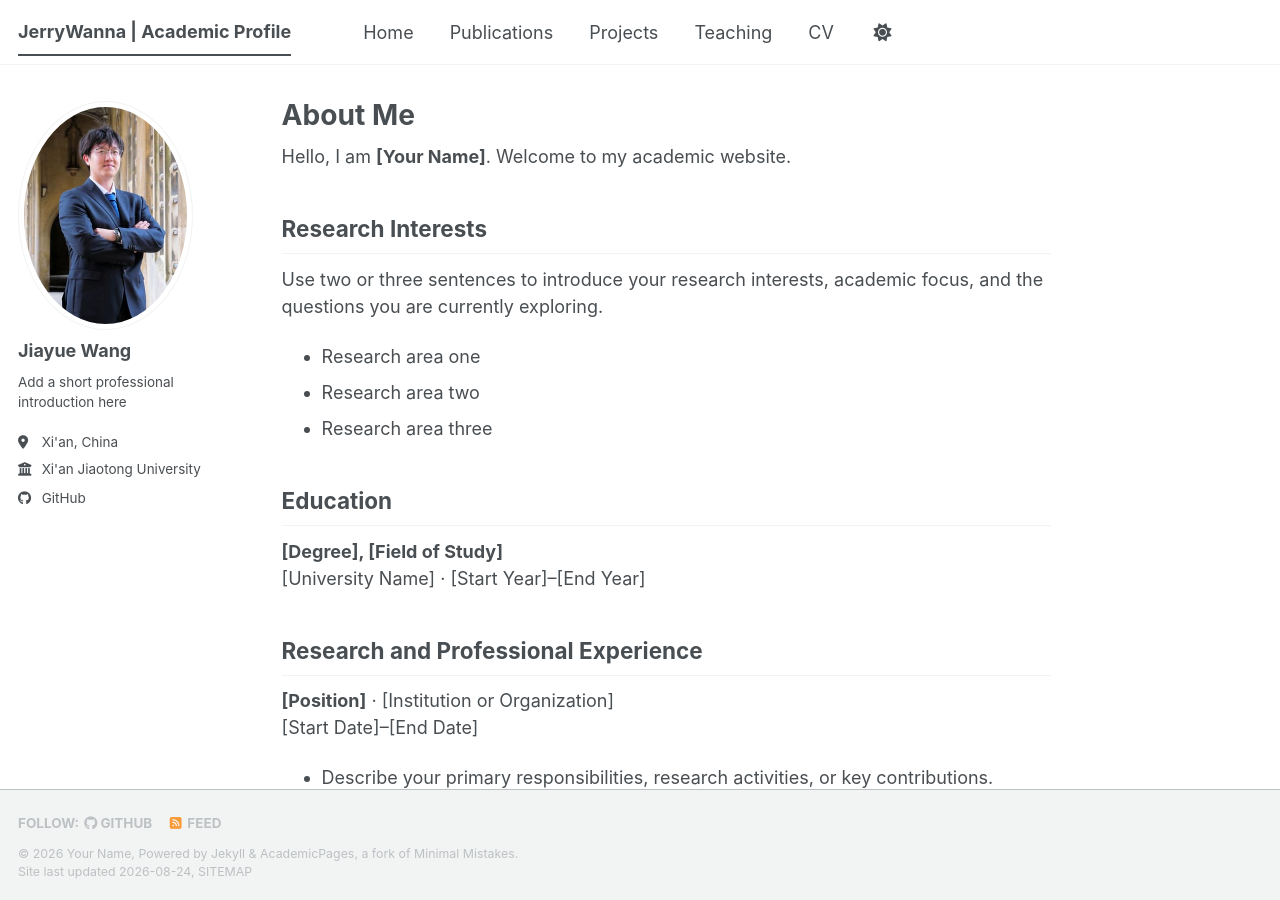
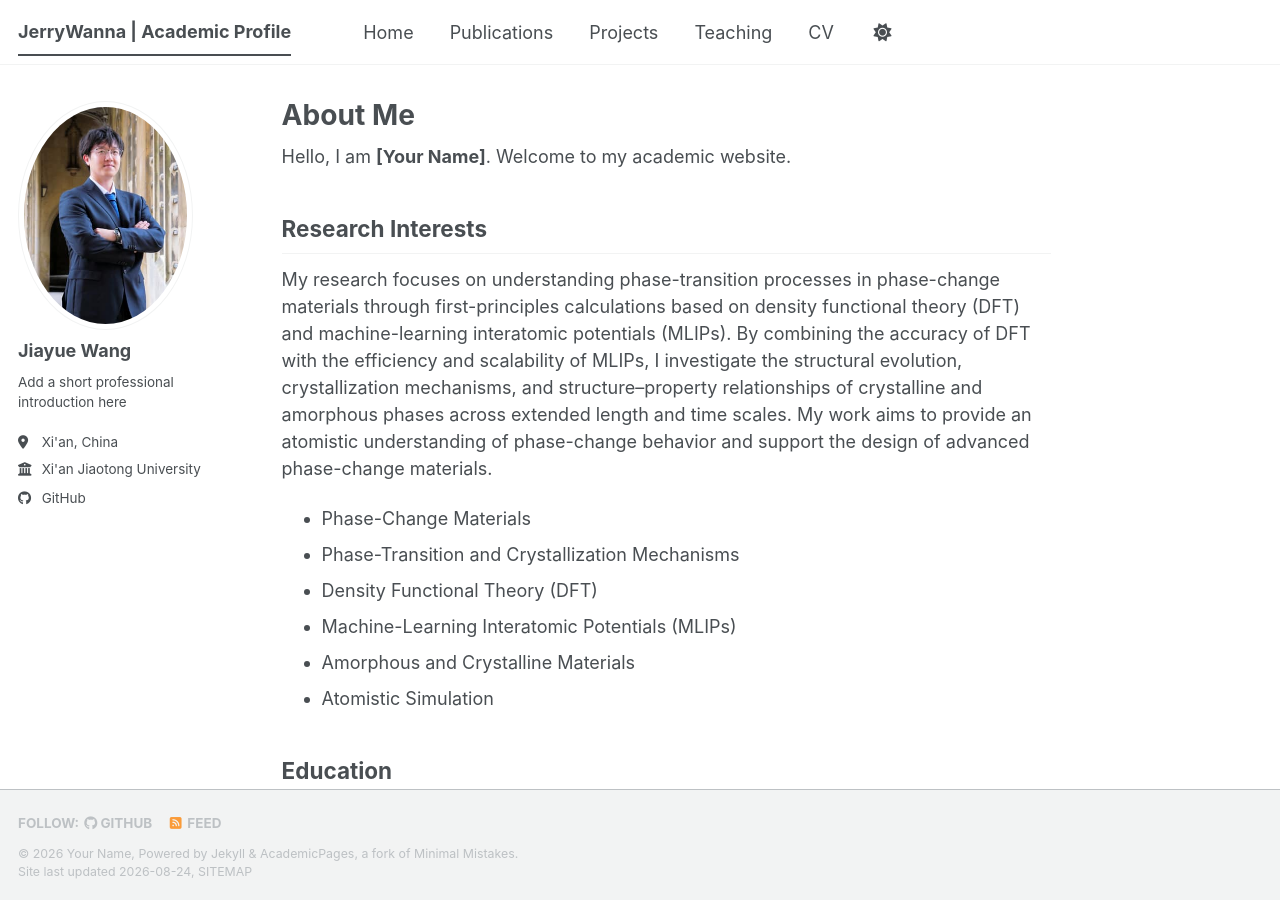
Before and after one commit to JerryWanna/JerryWanna.github.io, a Jekyll site: the page built from _pages/about.md, in a window 1280 px wide and 900 px high. Built offline with Jekyll 4.4.1, drawn with Linux system fonts in a browser that asks for light colours; a style sheet for code colours, icons or effects is not loaded.

Commit message:
Add research interests in phase-change materials

```diff
--- a/_pages/about.md
+++ b/_pages/about.md
@@ -11,11 +11,14 @@ Hello, I am **[Your Name]**. Welcome to my academic website.
 
 ## Research Interests
 
-Use two or three sentences to introduce your research interests, academic focus, and the questions you are currently exploring.
+My research focuses on understanding phase-transition processes in phase-change materials through first-principles calculations based on density functional theory (DFT) and machine-learning interatomic potentials (MLIPs). By combining the accuracy of DFT with the efficiency and scalability of MLIPs, I investigate the structural evolution, crystallization mechanisms, and structure–property relationships of crystalline and amorphous phases across extended length and time scales. My work aims to provide an atomistic understanding of phase-change behavior and support the design of advanced phase-change materials.
 
-- Research area one
-- Research area two
-- Research area three
+- Phase-Change Materials
+- Phase-Transition and Crystallization Mechanisms
+- Density Functional Theory (DFT)
+- Machine-Learning Interatomic Potentials (MLIPs)
+- Amorphous and Crystalline Materials
+- Atomistic Simulation
 
 ## Education
 
```
